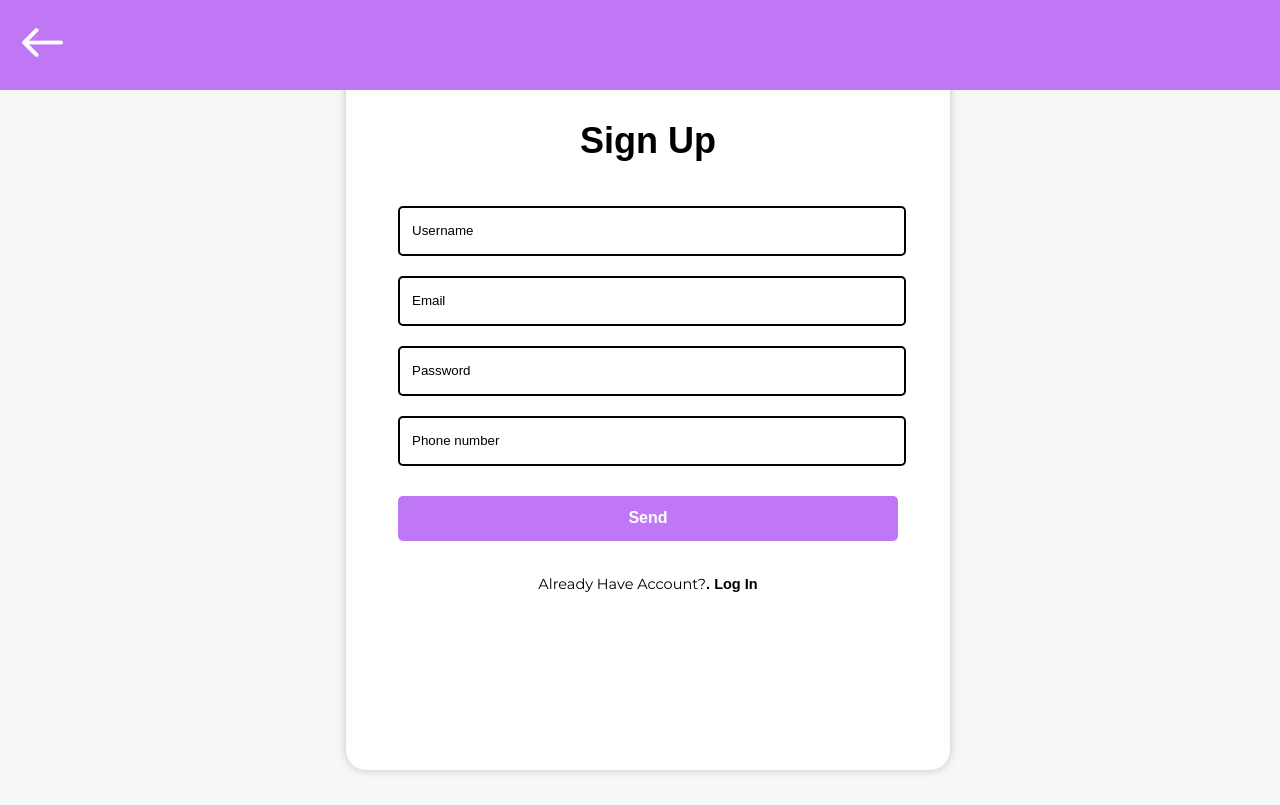
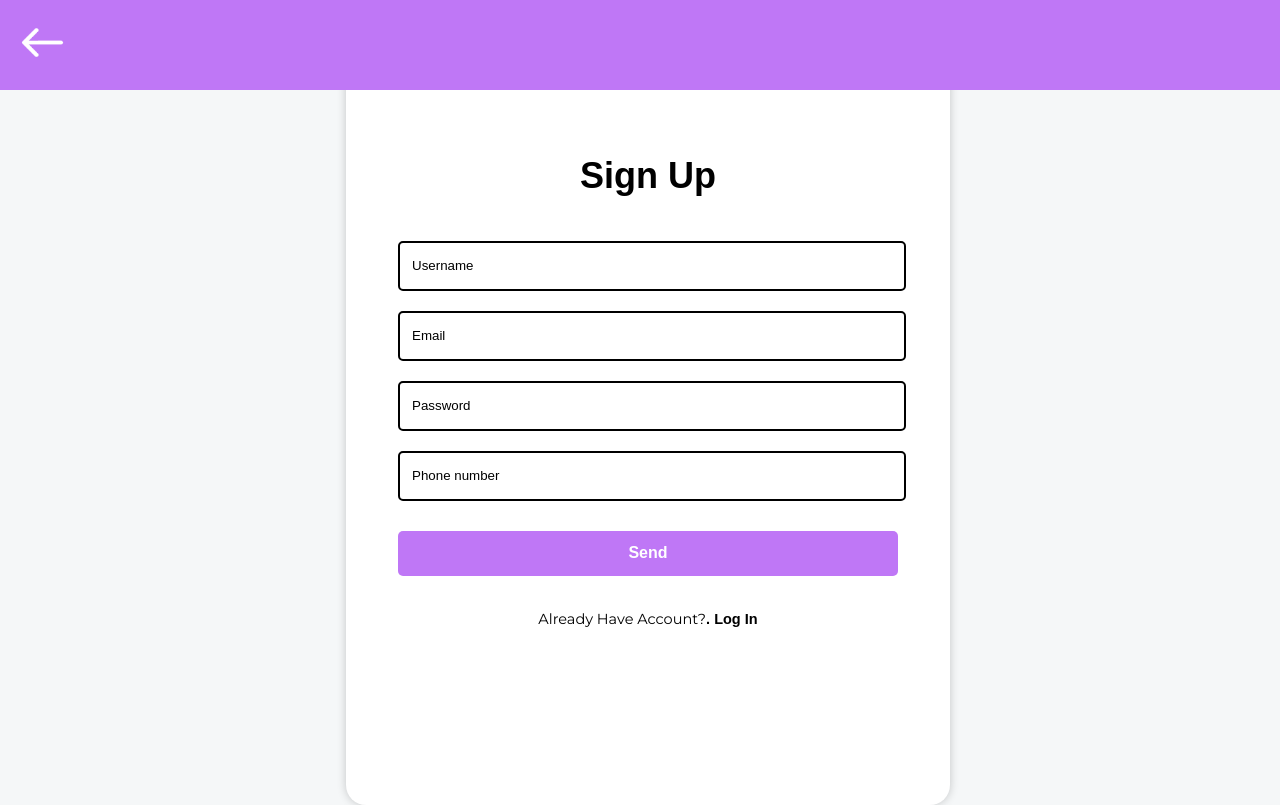
Before and after one commit to LWG13/LWG13-shop, a React (Vite) app: page /signup in a window 1280 px wide. Built offline with nearby package versions, Linux system fonts and the light colour scheme; a web font is replaced by a local one.

Commit message:
Update signup.scss

```diff
--- a/src/components/signup.scss
+++ b/src/components/signup.scss
@@ -11,7 +11,7 @@ body{
   height: 700px;
   background: #fff;
   color: black;
-  margin-top: 80px;
+  margin-top: 150px;
   display: flex;
   border: 2px solid rgba(255, 255, 255, .2);
   box-shadow: 0 0 10px rgba(0, 0, 0, .2);
```
